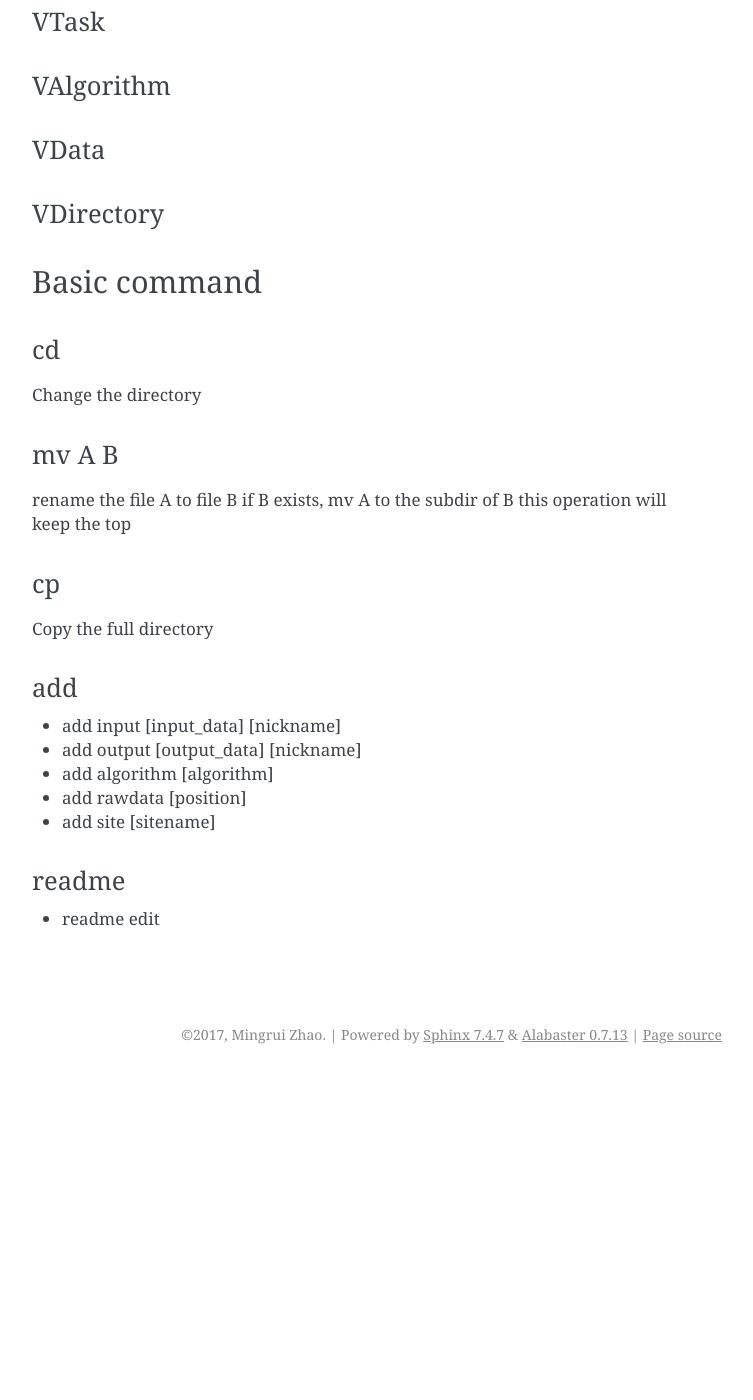
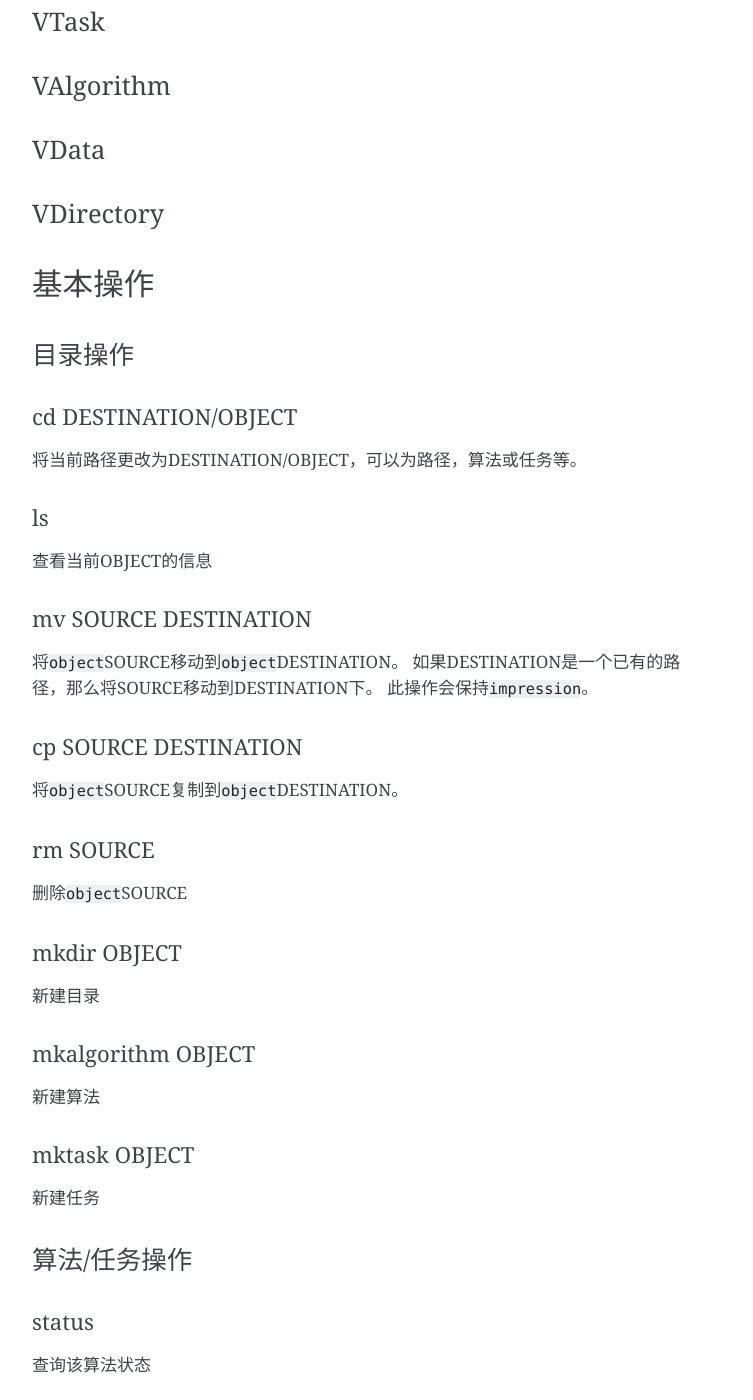
Before and after one commit to hepChern/doc-zh_CN, a Sphinx documentation site: the page built from source/UserGuide.md, in a window 1280 px wide and 1400 px high, scrolled down 457 px. Shown: the whole window, without its empty margins (388-1141 px from the left). Built offline with Sphinx 7.4.7, drawn with Linux system fonts in a browser that asks for light colours; before the commit the page ends 1531 px from its top, so only the background shows below that; some of the changed text lies outside the part shown.

Commit message:
add userguide

````diff
--- a/source/UserGuide.md
+++ b/source/UserGuide.md
@@ -13,19 +13,46 @@ Chern init可以从已有的Chern项目中新建。
 ### VData
 ### VDirectory
 
-## Basic command
-### cd
-Change the directory
+## 基本操作
 
-### mv A B
-rename the file A to file B
-if B exists, mv A to the subdir of B
-this operation will keep the top
+### 目录操作
+#### cd DESTINATION/OBJECT
+将当前路径更改为DESTINATION/OBJECT，可以为路径，算法或任务等。
 
-### cp
-Copy the full directory
+#### ls
+查看当前OBJECT的信息
 
-### add
+#### mv SOURCE DESTINATION
+将`object`SOURCE移动到`object`DESTINATION。
+如果DESTINATION是一个已有的路径，那么将SOURCE移动到DESTINATION下。
+此操作会保持`impression`。
+
+#### cp SOURCE DESTINATION
+将`object`SOURCE复制到`object`DESTINATION。
+
+#### rm SOURCE
+删除`object`SOURCE
+
+#### mkdir OBJECT
+新建目录
+
+#### mkalgorithm OBJECT
+新建算法
+
+#### mktask OBJECT
+新建任务
+
+### 算法/任务操作
+
+#### status
+查询该算法状态
+
+#### jobs
+查询全部作业
+
+### 算法操作
+#### add source
+
 + add input [input_data] [nickname]
 + add output [output_data] [nickname]
 + add algorithm [algorithm]
@@ -36,3 +63,12 @@ Copy the full directory
 + readme edit
 
 ###
+
+## 批量模式
+### 目录操作
+#### obj("SOURCE").mv("DESTINATION")
++ 例子：
+```
+for source in ["file1", "file2", "file3", "file4"]:
+  obj(source).move("..{}".format(source))
+```
````
Also changed, not shown: source/FAQ.md (added, +4 -0 lines).
